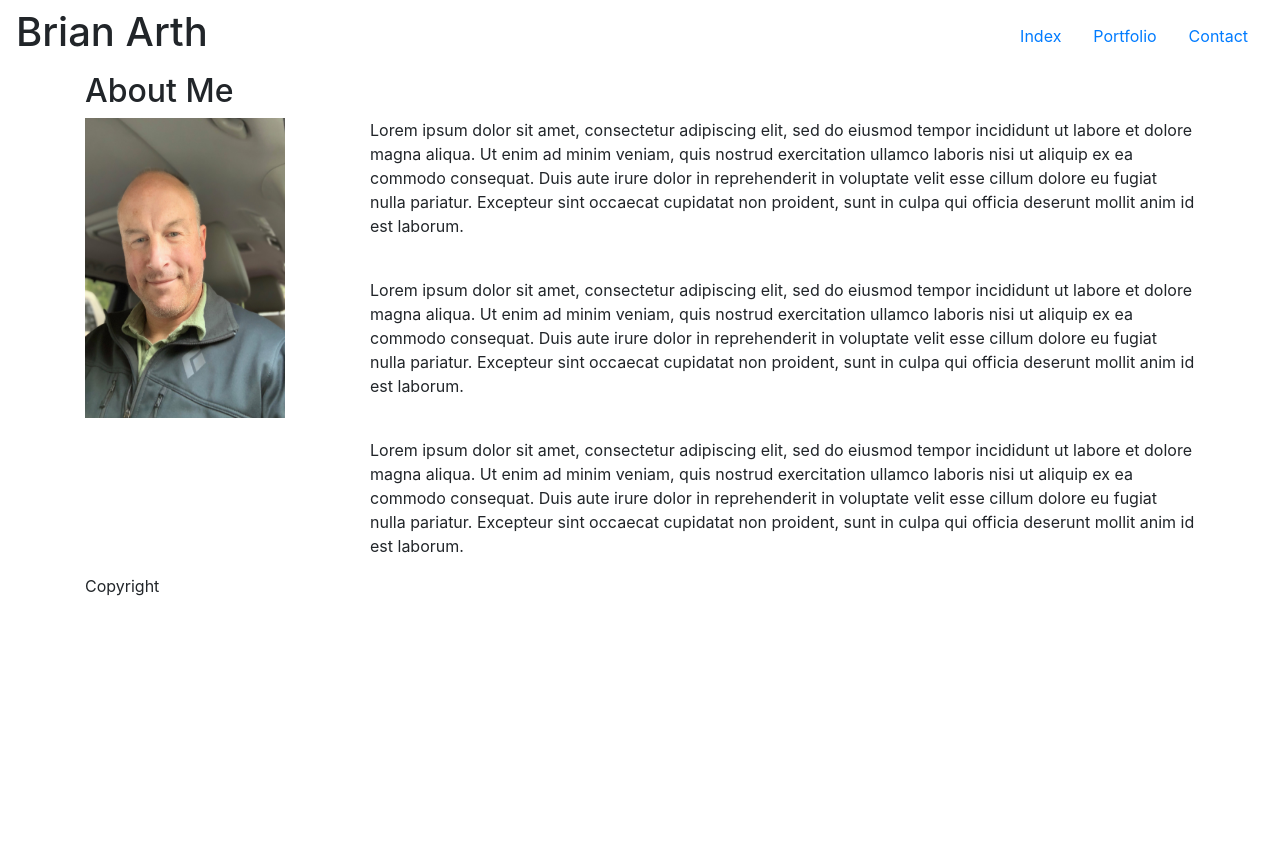
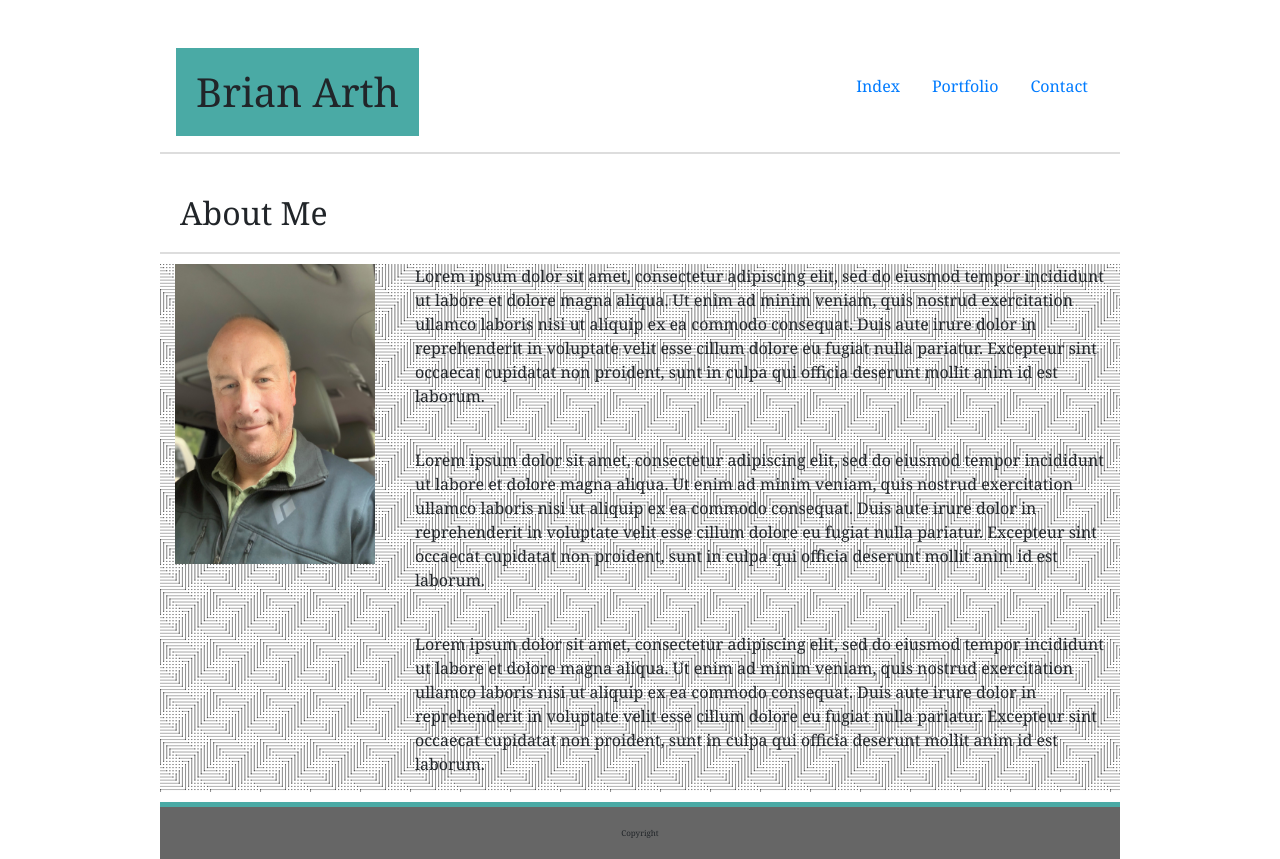
Before and after one commit to Barth37/basic-bootstrap, a plain HTML site: page index.html in a window 1280 px wide. Before the commit the page ends 800 px from the top, so only its background shows below. Drawn offline with nearby package versions, Linux system fonts and the light colour scheme.

Commit message:
very close

```diff
--- a/css/style.css
+++ b/css/style.css
@@ -5,92 +5,42 @@ body {
     margin-right: auto;
 }
 
-.topline {
-    float: left;
+h1 {
+    background-color: #4aaaa5;
+    padding: 20px;
+    margin-top: 20px;
+}
+
+h2 {
+    text-align: left;
+    background-color: white;
+    padding: 20px;
+    border-bottom: 2px solid #dddddd;
+
 }
 
 
-h1 {
-    float: left;
-    background-color: #4aaaa5;
-    color: white;
-    padding: 30px;
-    height: 30px;
-    width: 200px;
-    margin-right: 300px;
-    margin-bottom: 0px;
-    text-align: center;
+nav {
+    border-bottom: 2px solid #dddddd;
+    margin-top: 20px;
+    margin-bottom: 20px;
+    background-color: white;
+
 }
 
-.wrapper {
-    background: url("assets/images/crossline-dots.png" repeat top left;)
-}
-
-#links {
-    float: right;
-    padding: 30px;
-    height: 30px;
-    width: 50px;
-}
-
-a {
-    color: #777777;
-    padding: 30px;
-    height: 30px;
-    width: 50px;
-    text-decoration: none;
-}
-
-h2 {
-    clear: both;
-    color: #4aaaa5;
-}
-
-.body {
-    border-top: 5px solid gray;
-    float: left;
-}
-
-#picture {
-    float: left;
-    margin-right: 10px;
-}
-p {
-    font-family: Arial, Helvetica, sans-serif;
-    color: #777777;
-    margin: auto;
-    font-size: 24px;
-}
-
-.images {
+.container {
     width: 960px;
+    margin-top:10px;
+    background-image: url(crossline-dots.png);
+    background-position:left top;
+    background-repeat: repeat;
 }
 
 footer {
-    width: 100%;
+    background-color: #666666;
     text-align: center;
-    font-size: 10px;
-    background-color: #666666;
-    color: white;
+    padding: 20px;
+    font-size: 8px;
     border-top: 5px solid #4aaaa5;
-    padding: 20px;
-    margin-top: 350px;
+    margin-top: 10px;
 }
-
-form {
-    height: auto;
-    width: 960px;
-    margin-bottom: 20px;
-}
-
-.column {
-    float: left;
-    width: 45%;
-    padding: 10px;
-    height: 300px;
-}
-.row:after {
-    content: "";
-    display: table;
-    clear: both;
-}
--- a/index.html
+++ b/index.html
@@ -5,6 +5,7 @@
         <meta name="viewport" content="width=device-width, initial-scale=1, shrink-to-fit=no">
         <title>Bootstrap Portfolio</title>
         <link rel="stylesheet" href="https://stackpath.bootstrapcdn.com/bootstrap/4.2.1/css/bootstrap.min.css" integrity="sha384-GJzZqFGwb1QTTN6wy59ffF1BuGJpLSa9DkKMp0DgiMDm4iYMj70gZWKYbI706tWS" crossorigin="anonymous">
+        <link rel="stylesheet" href="css/style.css">
 
     </head>
 
@@ -23,12 +24,9 @@
                 </li>
             </ul>
         </nav>
+        <h2>About Me</h2>
         <div class="container">
-            <div class="row">
-                <div class="col-lg-3">
-                    <h2>About Me</h2>
-                </div>
-            </div>
+
             <div class="row">
                 <div class="col-lg-3">
                     <img src="images/IMG_9174.jpg" width=200px height=300px>
@@ -41,7 +39,8 @@
                     <p>Lorem ipsum dolor sit amet, consectetur adipiscing elit, sed do eiusmod tempor incididunt ut labore et dolore magna aliqua. Ut enim ad minim veniam, quis nostrud exercitation ullamco laboris nisi ut aliquip ex ea commodo consequat. Duis aute irure dolor in reprehenderit in voluptate velit esse cillum dolore eu fugiat nulla pariatur. Excepteur sint occaecat cupidatat non proident, sunt in culpa qui officia deserunt mollit anim id est laborum.</p>
                 </div>
             </div>
-            <footer>Copyright</footer>
+
         </div>
+        <footer>Copyright</footer>
     </body>
 </html>
```
Also changed, not shown: contact.html (+2 -5 lines), portfolio.html (+4 -6 lines), css/crossline-dots.png (renamed from images/crossline-dots.png).
